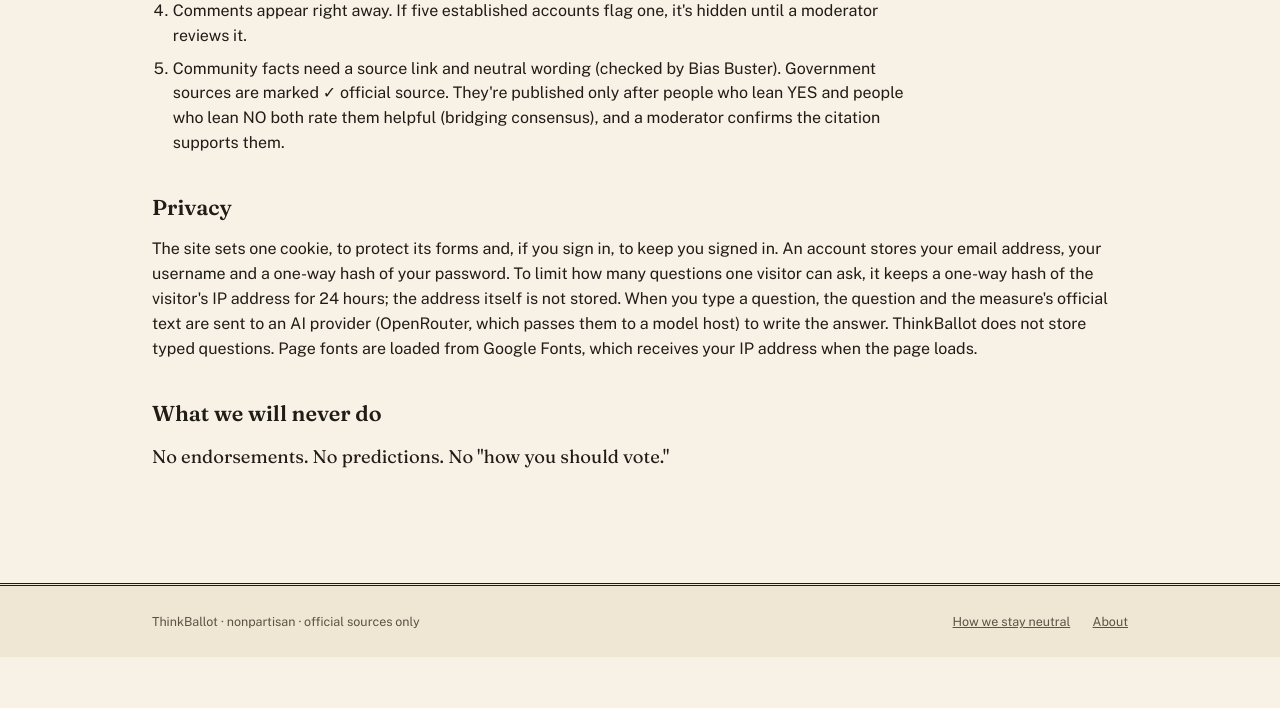
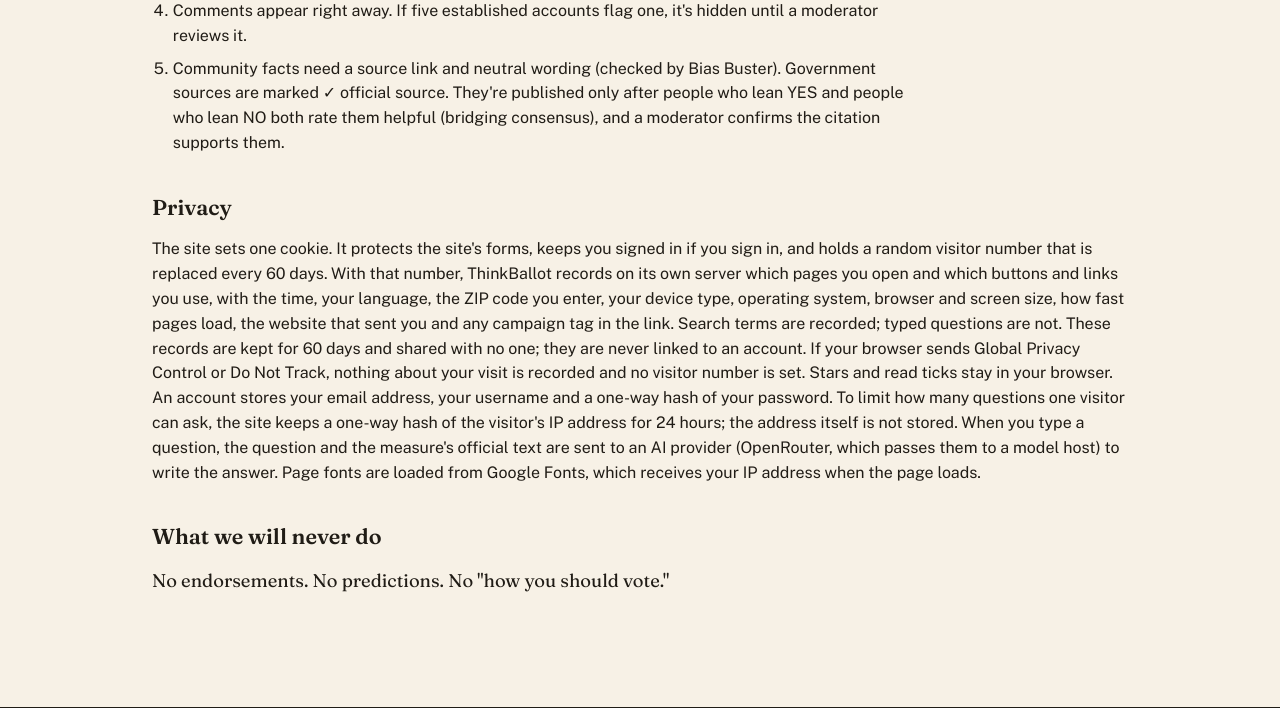
Before and after one commit to svanihba/thinkballot, a Flask app: page /neutral in a window 1280 px wide. Shown: the part 1885-2593 px from the top of the page. Before the commit the page ends 2542 px from the top, so only its background shows below. Run offline with Flask 3, Linux system fonts and the light colour scheme; data that the repository does not hold is empty.

Commit message:
Visitor analytics in the browser (page timing, sent with the page's token) and a privacy section that describes it (es and zh too)

```diff
--- a/thinkballot/services/web/static/app.js
+++ b/thinkballot/services/web/static/app.js
@@ -1,5 +1,7 @@
-/* ThinkBallot browser code: stars, reading progress, share links, and the Ask box.
-   Stars and "read" ticks live only in this browser (localStorage); nothing is sent to the server. */
+/* ThinkBallot browser code: stars, reading progress, share links, the Ask box, and visitor analytics.
+   Stars and "read" ticks live only in this browser (localStorage). On www, page and button use is sent to
+   ThinkBallot's own server (see Privacy on the methodology page), unless the browser sends Global Privacy
+   Control or Do Not Track. */
 
 const store = {
   get(key) {
@@ -25,6 +27,49 @@ function esc(s) {
   const d = document.createElement("div");
   d.textContent = s == null ? "" : String(s);
   return d.innerHTML.replace(/"/g, "&quot;").replace(/'/g, "&#39;");  // also safe inside attributes
+}
+
+/* ---------- analytics ----------
+   Events go to our own server with the page's signed token (body data-et), in small batches: every 5 s,
+   at 20 events, and when the page is hidden or closed. Failures are ignored; nothing is retried. */
+const ET = document.body.dataset.et || "";
+const OPTED_OUT = typeof navigator === "undefined"
+  || navigator.globalPrivacyControl === true || navigator.doNotTrack === "1";
+const PAGE = (typeof location === "undefined" ? "" : location.pathname.slice(PREFIX.length)) || "/";
+let queue = [];
+
+function flush(leaving) {
+  if (!queue.length) return;
+  const body = JSON.stringify({ t: ET, p: PAGE, events: queue.splice(0, 20) });
+  try {
+    if (leaving && navigator.sendBeacon) {
+      navigator.sendBeacon(PREFIX + "/api/e", new Blob([body], { type: "application/json" }));
+    } else {
+      fetch(PREFIX + "/api/e", { method: "POST", headers: { "Content-Type": "application/json" }, body,
+        keepalive: true }).catch(() => {});
+    }
+  } catch { /* analytics never gets in the way */ }
+  if (queue.length) flush(leaving);
+}
+
+function track(type, props) {
+  if (!ET || OPTED_OUT) return;
+  queue.push({ type, ts: Date.now(), props: props || {} });
+  if (queue.length >= 20) flush(false);
+}
+
+function initAnalytics() {
+  if (!ET || OPTED_OUT) return;
+  setInterval(() => flush(false), 5000);
+  addEventListener("pagehide", () => flush(true));
+  document.addEventListener("visibilitychange", () => { if (document.visibilityState === "hidden") flush(true); });
+  const timing = () => setTimeout(() => {  // after load has finished, so loadEventEnd is set
+    const nav = performance.getEntriesByType && performance.getEntriesByType("navigation")[0];
+    const ms = (v) => Math.max(0, Math.round(v || 0));
+    track("timing", { ttfb: ms(nav && nav.responseStart), dom: ms(nav && nav.domContentLoadedEventEnd),
+      load: ms(nav && nav.loadEventEnd), vw: innerWidth, vh: innerHeight });
+  }, 0);
+  if (document.readyState === "complete") timing(); else addEventListener("load", timing);
 }
 
 /* ---------- stars ---------- */
@@ -209,8 +254,8 @@ function initAsk() {
       const resp = await fetch(PREFIX + "/api/ask", {
         method: "POST",
         headers: { "Content-Type": "application/json" },
-        body: JSON.stringify(which === null ? { measure_id: measureId, question }
-          : { measure_id: measureId, question, suggested: which }),
+        body: JSON.stringify(Object.assign(which === null ? { measure_id: measureId, question }
+          : { measure_id: measureId, question, suggested: which }, ET ? { t: ET } : {})),
         signal: ctrl.signal,
       });
       out.innerHTML = renderAnswer(await resp.json(), which !== null);
@@ -289,4 +334,5 @@ document.addEventListener("DOMContentLoaded", () => {
   initShare();
   initAsk();
   initZipBox();
+  initAnalytics();
 });
--- a/thinkballot/services/web/templates/neutral.html
+++ b/thinkballot/services/web/templates/neutral.html
@@ -58,7 +58,7 @@
 </ol>
 
 <h2 id="privacy">{{ _("Privacy") }}</h2>
-<p>{{ _("The site sets one cookie, to protect its forms and, if you sign in, to keep you signed in. An account stores your email address, your username and a one-way hash of your password. To limit how many questions one visitor can ask, it keeps a one-way hash of the visitor's IP address for 24 hours; the address itself is not stored. When you type a question, the question and the measure's official text are sent to an AI provider (OpenRouter, which passes them to a model host) to write the answer. ThinkBallot does not store typed questions. Page fonts are loaded from Google Fonts, which receives your IP address when the page loads.") }}</p>
+<p>{{ _("The site sets one cookie. It protects the site's forms, keeps you signed in if you sign in, and holds a random visitor number that is replaced every 60 days. With that number, ThinkBallot records on its own server which pages you open and which buttons and links you use, with the time, your language, the ZIP code you enter, your device type, operating system, browser and screen size, how fast pages load, the website that sent you and any campaign tag in the link. Search terms are recorded; typed questions are not. These records are kept for 60 days and shared with no one; they are never linked to an account. If your browser sends Global Privacy Control or Do Not Track, nothing about your visit is recorded and no visitor number is set. Stars and read ticks stay in your browser. An account stores your email address, your username and a one-way hash of your password. To limit how many questions one visitor can ask, the site keeps a one-way hash of the visitor's IP address for 24 hours; the address itself is not stored. When you type a question, the question and the measure's official text are sent to an AI provider (OpenRouter, which passes them to a model host) to write the answer. Page fonts are loaded from Google Fonts, which receives your IP address when the page loads.") }}</p>
 
 <h2>{{ _("What we will never do") }}</h2>
 <p class="never">{{ _("No endorsements. No predictions. No \"how you should vote.\"") }}</p>
```
Also changed, not shown: thinkballot/services/web/catalogs/es.json (+1 -1 lines), thinkballot/services/web/catalogs/zh.json (+1 -1 lines).
